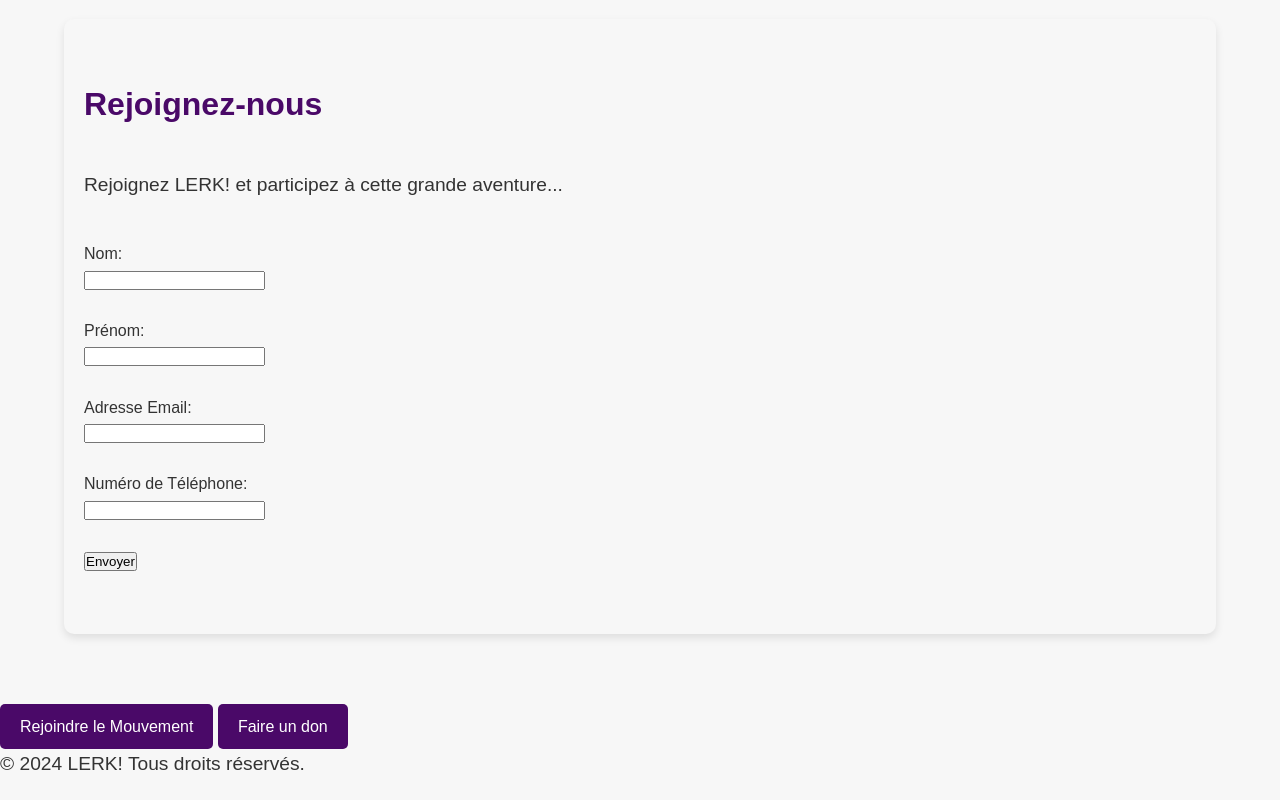
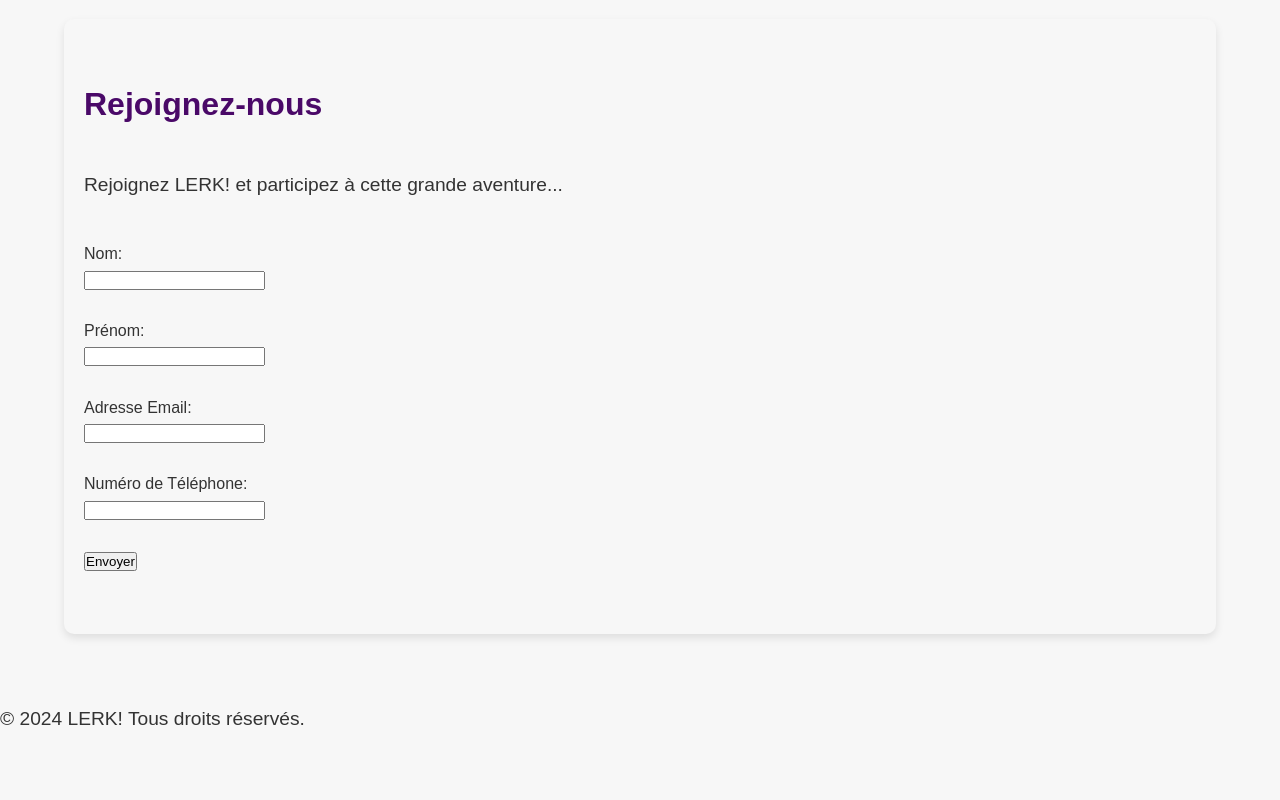
Before and after one commit to ZiRaOmega/lerk_website, a plain HTML site: page index.html in a window 1280 px wide. Shown: the part 4672-5472 px from the top of the page. After the commit the page ends 5426 px from the top, so only its background shows below. Drawn offline with Linux system fonts and the light colour scheme.

Commit message:
fix footer

```diff
--- a/index.html
+++ b/index.html
@@ -126,10 +126,6 @@
     </section>
 
     <footer>
-        <div class="support-buttons">
-            <a href="#join" class="btn">Rejoindre le Mouvement</a>
-            <a href="#donate" class="btn">Faire un don</a>
-        </div>
         <p>© 2024 LERK! Tous droits réservés.</p>
     </footer>
     <div class="contact-us">
```
